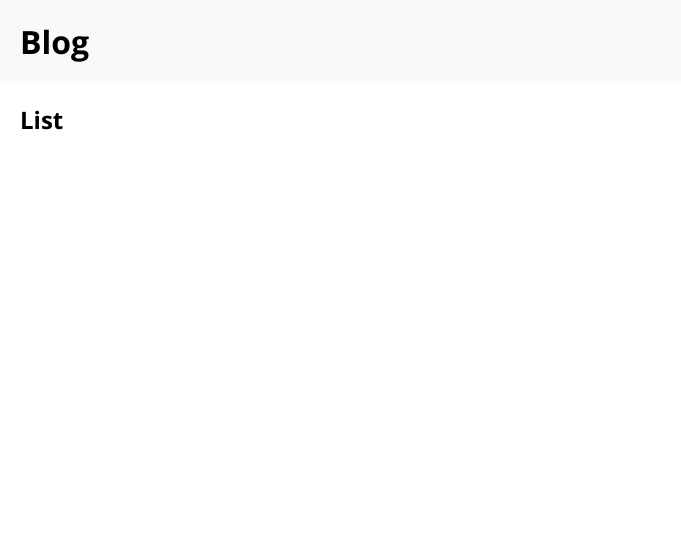
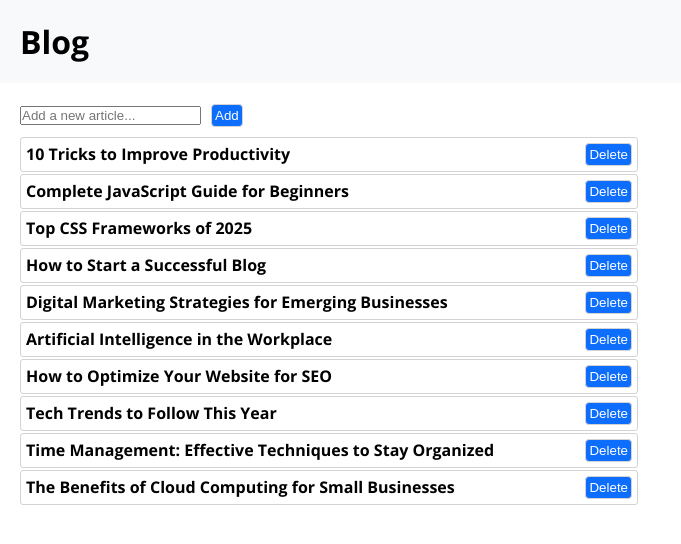
Before and after one commit to penso996/react-form, a React (Vite) app: page / in a window 1280 px wide. Shown: the top 544 px of the page, without its empty margins (0-681 px from the left). Built offline with nearby package versions, Linux system fonts and the light colour scheme; a web font is replaced by a local one.

Commit message:
added main

```diff
--- a/src/page_components/Main.jsx
+++ b/src/page_components/Main.jsx
@@ -1,8 +1,83 @@
 // Main.jsx
+import { useState } from "react";
+
+// Initial list of articles  (Obj Array)
+const initialArticles = [
+    { id: 1, title: "10 Tricks to Improve Productivity" },
+    { id: 2, title: "Complete JavaScript Guide for Beginners" },
+    { id: 3, title: "Top CSS Frameworks of 2025" },
+    { id: 4, title: "How to Start a Successful Blog" },
+    { id: 5, title: "Digital Marketing Strategies for Emerging Businesses" },
+    { id: 6, title: "Artificial Intelligence in the Workplace" },
+    { id: 7, title: "How to Optimize Your Website for SEO" },
+    { id: 8, title: "Tech Trends to Follow This Year" },
+    { id: 9, title: "Time Management: Effective Techniques to Stay Organized" },
+    { id: 10, title: "The Benefits of Cloud Computing for Small Businesses" }
+];
+
 export default function Main() {
+
+    // State for the list of articles
+    const [articles, setArticles] = useState(initialArticles);
+    // State for handling the input text
+    const [newArticle, setNewArticle] = useState("");
+
+    // FUNCTION to add a new article
+    function addArticle(event) {
+        event.preventDefault(); // Prevents default behaviour (doesn't reload page)
+
+        // If the input is empty do nothing
+        if (newArticle.trim() === "") {
+            return;
+        }
+
+        // Create a new article object with a unique ID
+        const newArticleObj = {
+            id: articles.length + 1,
+            title: newArticle
+        };
+
+        // Adds the new article to the list
+        setArticles([...articles, newArticleObj]);
+
+        // Clears the input after adding
+        setNewArticle("");
+    }
+
+    // FUNCTION to remove an article by ID
+    function removeArticle(id) {
+        // Filters the list to remove the article with the given ID
+        const updatedArticles = articles.filter(article => article.id !== id);
+        setArticles(updatedArticles);
+    }
+
+    // RETURN in page
     return (
         <main>
-            <h2>List</h2>
+
+            {/* Form to add a new article */}
+            <form onSubmit={addArticle}>
+                <input
+                    type="text"
+                    value={newArticle}
+                    onChange={(e) => setNewArticle(e.target.value)}
+                    placeholder="Add a new article..."
+                />
+                <button type="submit">Add</button>
+            </form>
+
+            {/* If the list is empty, show a message */}
+            {articles.length === 0 ? (<h2>Your list is empty</h2>) : (
+                <ul> {/* Display each article in the list */}
+                    {articles.map((article) => (
+                        <li key={article.id}>
+                            {article.title}
+                            <button onClick={() => removeArticle(article.id)}>Delete</button>
+                        </li>
+                    ))}
+                </ul>
+            )}
+
         </main>
     );
 }
```
